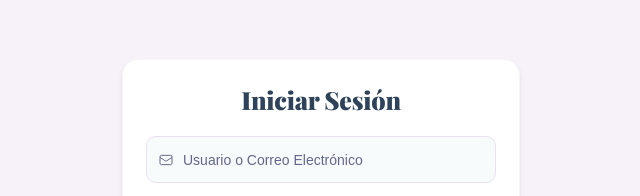
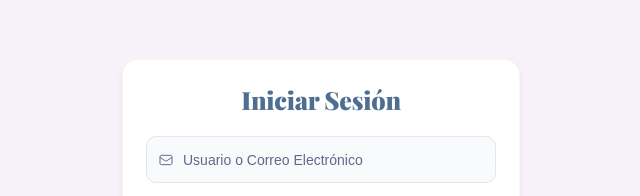
Before and after one commit to yoonsugssa/Google-login, a website: page public/login.html in a window 1280 px wide. Shown: the part 148-344 px from the top of the page, 319-959 px from the left. Drawn offline with nearby package versions, Linux system fonts and the light colour scheme; a web font is replaced by a local one.

Commit message:
Cambio en los colores.

```diff
--- a/public/styles.css
+++ b/public/styles.css
@@ -19,7 +19,7 @@ body {
 
 .modern-form {
     --primary: #59a5d1;              /* Azul Cielo, de la barra superior de la web hotelera */
-    --primary-dark: #2e4359;         /* Azul Marino/Gris, de la barra de navegación o texto oscuro */
+    --primary-dark: #4e6e91;         /* Azul Marino/Gris, de la barra de navegación o texto oscuro */
     --primary-light: #e6f0f5;        /* Azul muy claro/casi blanco, del fondo del cielo */
     --success: #00885b;              /* Mantengo tu color verde de éxito. El verde del agua es muy específico. */
     --text-main: #211e3b;            /* Mantengo tu color, funciona bien con el contraste. */
```
